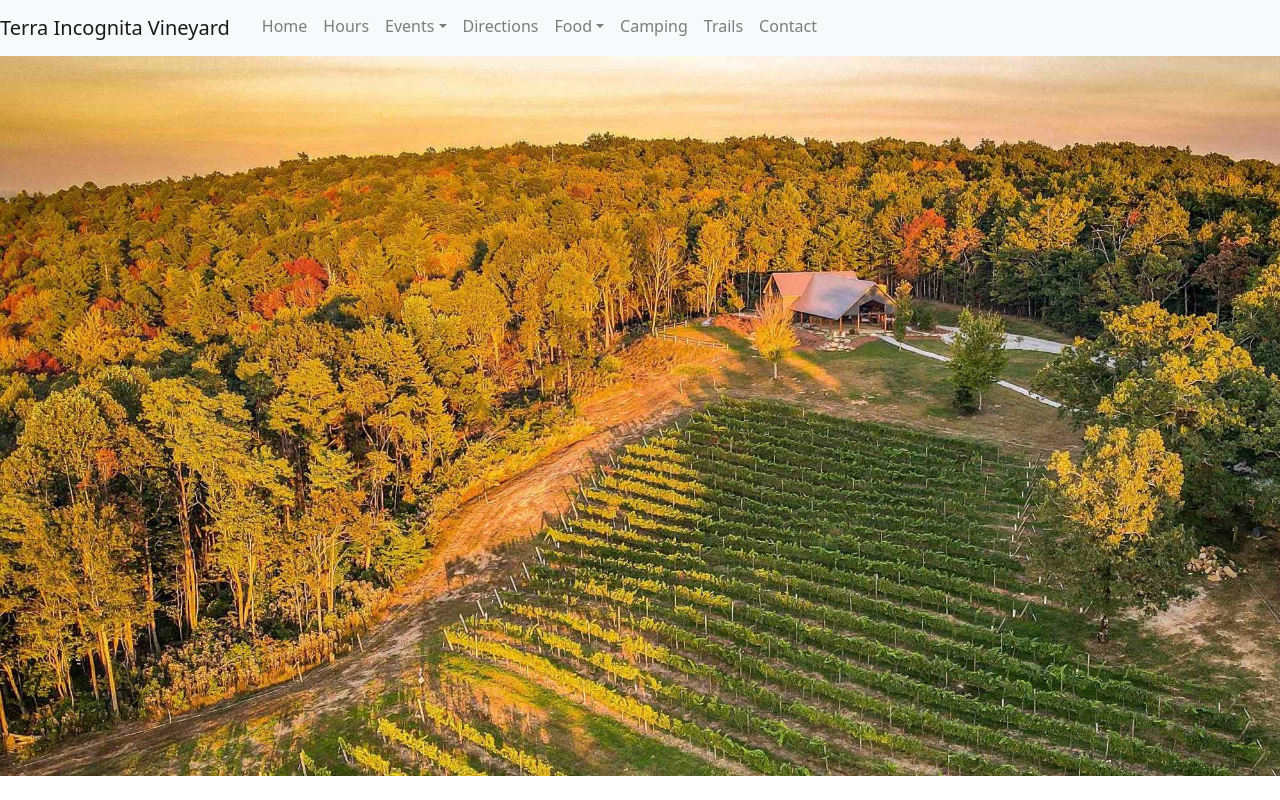
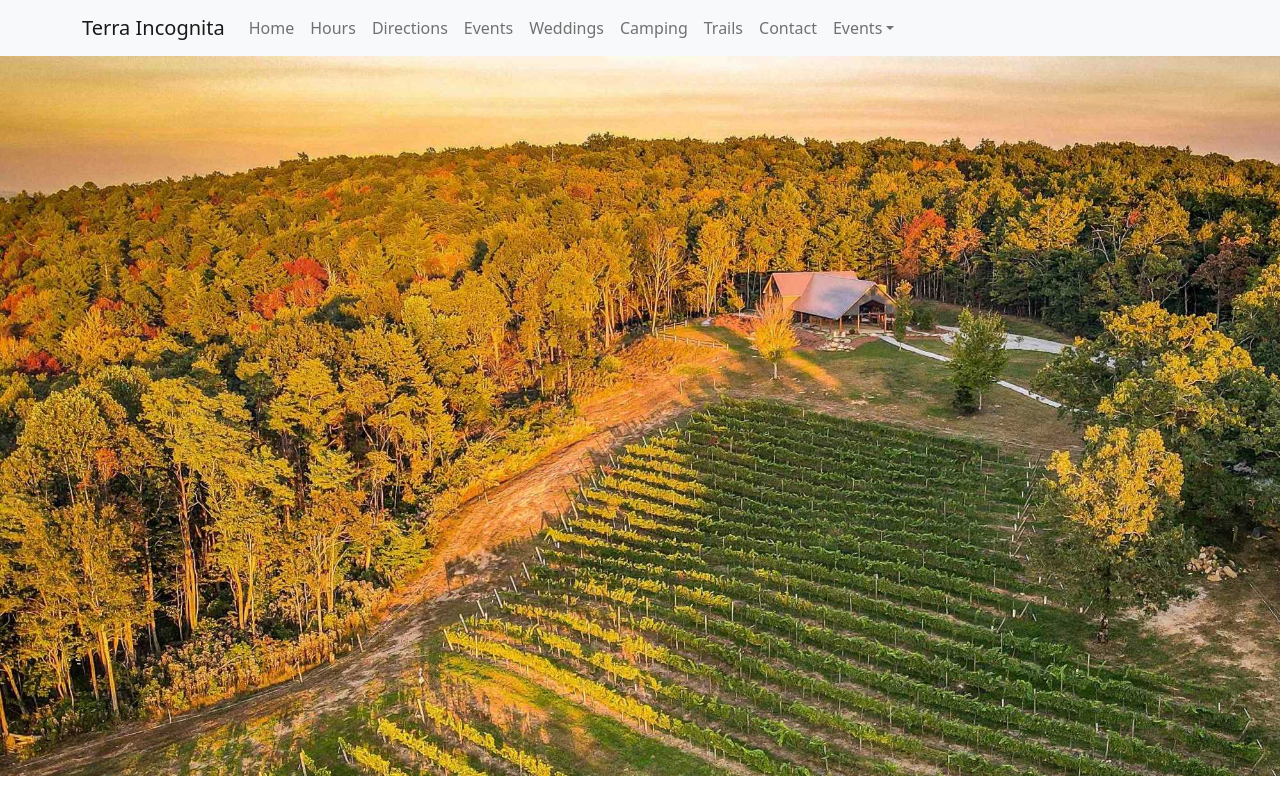
Before and after one commit to tors10e/terra, a React (Create React App) app: page / in a window 1280 px wide. Shown: the top 800 px of the page. Built offline with nearby package versions, Linux system fonts and the light colour scheme.

Commit message:
Updated navbar to use react-bootstrap

```diff
--- a/src/App.js
+++ b/src/App.js
@@ -1,5 +1,5 @@
 import './App.css';
-import Navbar from "./components/navbar";
+import TerraNavbar from "./components/navbar";
 import { BrowserRouter as Router, Routes, Route}
   from 'react-router-dom';
 import Home from './pages/home';
@@ -11,7 +11,7 @@ import Weddings from './pages/weddings';
 function App() {
   return (
       <Router>
-        <Navbar />
+        <TerraNavbar />
         <Routes>
           <Route exact path='/' exact element={<Home />} />
           <Route path='/lodging' element={<Lodging />} />
--- a/src/components/navbar.js
+++ b/src/components/navbar.js
@@ -1,42 +1,42 @@
-function Navbar(props) {
+import Container from 'react-bootstrap/Container';
+import Nav from 'react-bootstrap/Nav';
+import Navbar from 'react-bootstrap/Navbar';
+import NavDropdown from 'react-bootstrap/NavDropdown';
+
+
+function TerraNavbar(props) {
   return (
-      <div>
-            <nav class="navbar nav-masthead navbar-expand-lg navbar-normal navbar-fixed-top bg-light">
-                <a class="navbar-brand alpha" href="/">Terra Incognita Vineyard</a>
-                <a class="nav-link" href="/">Home</a>
-                        <a class="nav-link" href="/#hours">Hours</a>
-                        <div class="nav-item dropdown">
-                            <a class="nav-link dropdown-toggle" href="#" id="navbarDropdown" role="button"
-                               data-bs-toggle="dropdown" aria-expanded="false">Events</a>
-                            <div class="dropdown-menu" aria-labelledby="navbarDropdown">
-                                <a class="dropdown-item" href="events_public.html">Events</a>
-                                <a class="dropdown-item" href="events_private.html">Private Events</a>
-                                <a class="dropdown-item" href="events_private.html#weddings">Weddings</a>
-                            </div>
-                        </div>
-                        <a class="nav-link" href="/#directions">Directions</a>
-                       <div class="nav-item dropdown">
-                            <a class="nav-link dropdown-toggle" href="#" id="navbarDropdown" role="button"
-                               data-bs-toggle="dropdown" aria-expanded="false">Food</a>
-                            <div class="dropdown-menu" aria-labelledby="navbarDropdown">
-                                <a class="dropdown-item" href="food.html">Food Menu</a>
-                            </div>
-                        </div>
-                        <a class="nav-link" href="/#camping">Camping</a>
-                        <a class="nav-link" href="/#trails">Trails</a>
-                        <a class="nav-link" href="/#contact">Contact</a>
-                        <div class="nav-right ml-auto">
-                            <a href="https://www.facebook.com/TerraIncognitaVineyard" target="_blank"> <i
-                                    class="bi bi-facebook icon-blue"></i></a>
-                        </div>
-                    </nav>
-        </div>
+ <Navbar bg="light" expand="lg">
+      <Container>
+        <Navbar.Brand href="#home">Terra Incognita</Navbar.Brand>
+        <Navbar.Toggle aria-controls="basic-navbar-nav" />
+        <Navbar.Collapse id="basic-navbar-nav">
+          <Nav className="me-auto">
+            <Nav.Link href="/">Home</Nav.Link>
+            <Nav.Link href="/#hours">Hours</Nav.Link>
+            <Nav.Link href="/#directions">Directions</Nav.Link>
+            <Nav.Link href="/events">Events</Nav.Link>
+            <Nav.Link href="/weddings">Weddings</Nav.Link>
+            <Nav.Link href="/#camping">Camping</Nav.Link>
+            <Nav.Link href="/#trails">Trails</Nav.Link>
+            <Nav.Link href="/#contact">Contact</Nav.Link>
+            <NavDropdown title="Events" id="basic-nav-dropdown">
+              <NavDropdown.Item href="#action/3.1">Action</NavDropdown.Item>
+              <NavDropdown.Item href="#action/3.2">
+                Another action
+              </NavDropdown.Item>
+              <NavDropdown.Item href="#action/3.3">Something</NavDropdown.Item>
+              <NavDropdown.Divider />
+              <NavDropdown.Item href="#action/3.4">
+                Separated link
+              </NavDropdown.Item>
+            </NavDropdown>
+          </Nav>
+        </Navbar.Collapse>
+      </Container>
+    </Navbar>
     );
   }
 
-// ReactDOM.render(
-//     <Navbar />,
-//     document.getElementById('nav_container')
-// );
 
-export default Navbar;
+export default TerraNavbar;
```
Also changed, not shown: src/components/navbar_old.js (added, +37 -0 lines).
